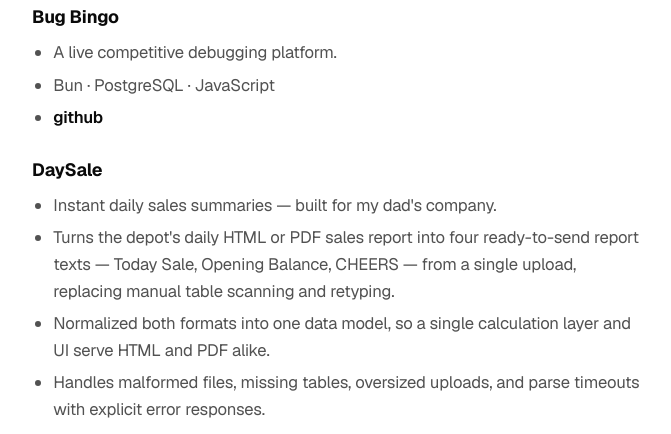
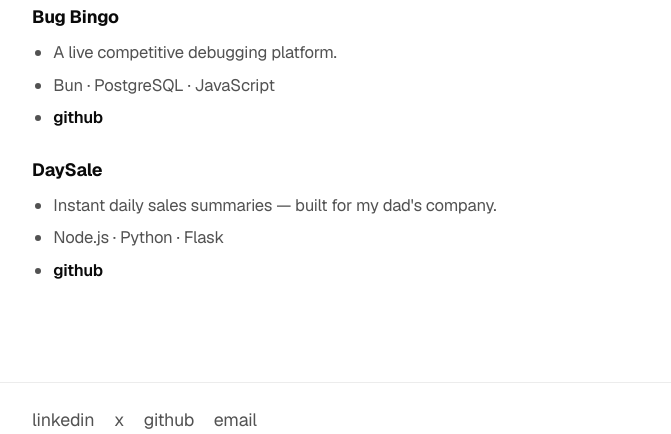
Before and after one commit to charanreddy-git/portfolio, a plain HTML site: page index.html in a window 1280 px wide. Shown: the part 517-951 px from the top of the page, without its empty margins (304-975 px from the left). Drawn offline with nearby package versions, Linux system fonts and the light colour scheme.

Commit message:
Revert DaySale detail bullets

```diff
--- a/index.html
+++ b/index.html
@@ -547,9 +547,6 @@
               <span class="project-name">DaySale</span>
               <ul>
                 <li>Instant daily sales summaries — built for my dad's company.</li>
-                <li>Turns the depot's daily HTML or PDF sales report into four ready-to-send report texts — Today Sale, Opening Balance, CHEERS — from a single upload, replacing manual table scanning and retyping.</li>
-                <li>Normalized both formats into one data model, so a single calculation layer and UI serve HTML and PDF alike.</li>
-                <li>Handles malformed files, missing tables, oversized uploads, and parse timeouts with explicit error responses.</li>
                 <li>Node.js · Python · Flask</li>
                 <li><a href="https://github.com/charanreddy-git/daysale" target="_blank" rel="noopener noreferrer">github</a></li>
               </ul>
```
